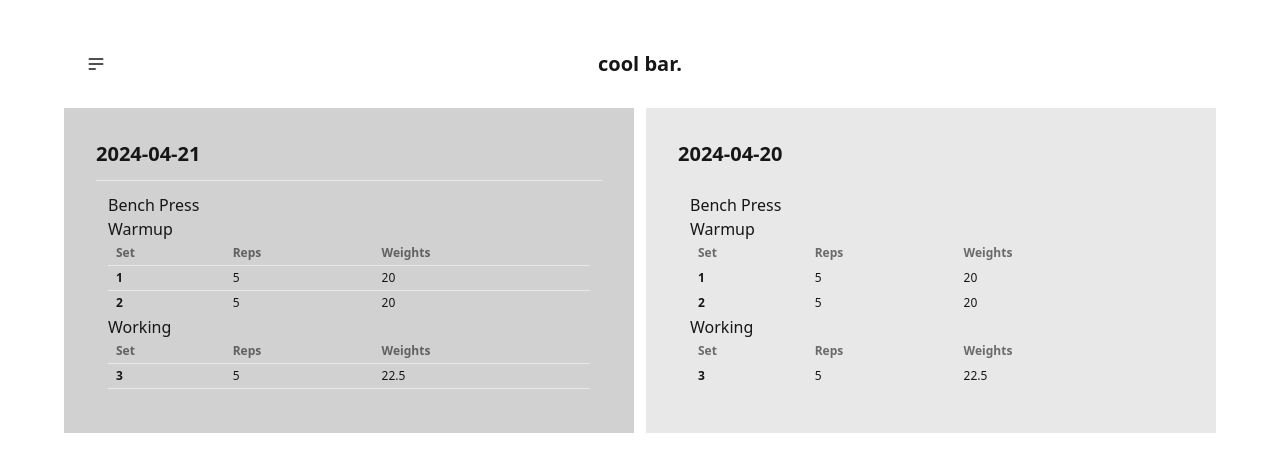
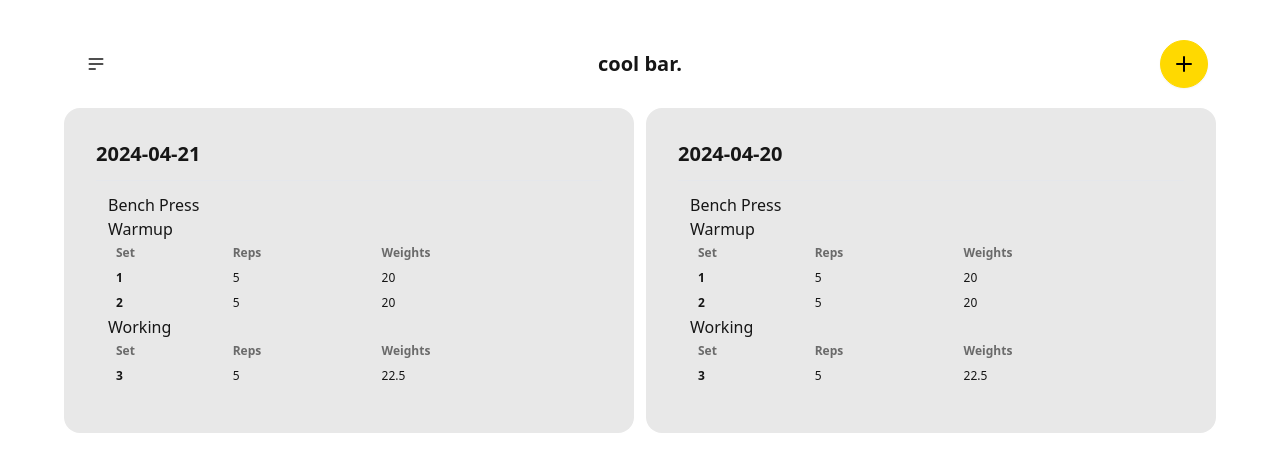
Before and after one commit to milsi/cool-bar, a Vue app: page /workouts in a window 1280 px wide. Shown: the top 472 px of the page. Built offline with nearby package versions, Linux system fonts and the light colour scheme.

Commit message:
ci: add a form to add a new workout

```diff
--- a/src/App.vue
+++ b/src/App.vue
@@ -1,5 +1,13 @@
 <script setup lang="ts">
-import { RouterLink, RouterView } from 'vue-router';
+import { RouterLink, RouterView, useRoute } from 'vue-router';
+import { computed } from 'vue';
+import IconAdd from '@/assets/icons/IconAdd.vue';
+import { useAddWorkoutStore } from '@/stores/showAddWorkout';
+
+const route = useRoute();
+const isWorkoutPage = computed(() => route.path === '/workouts');
+
+const addWorkoutStore = useAddWorkoutStore();
 </script>
 
 <template>
@@ -36,7 +44,15 @@ import { RouterLink, RouterView } from 'vue-router';
       <div class="navbar-center">
         <a class="btn btn-ghost text-xl" href="/">cool bar.</a>
       </div>
-      <div class="navbar-end"></div>
+      <div class="navbar-end">
+        <button
+          @click="addWorkoutStore.toggleShowAddWorkout"
+          class="btn btn-circle btn-primary"
+          v-if="isWorkoutPage"
+        >
+          <IconAdd />
+        </button>
+      </div>
     </div>
   </header>
   <RouterView />
--- /dev/null
+++ b/src/assets/icons/IconAdd.vue
@@ -0,0 +1,34 @@
+<template>
+  <!-- Uploaded to: SVG Repo, www.svgrepo.com, Generator: SVG Repo Mixer Tools -->
+  <svg class="h-6 w-6" viewBox="0 0 24 24" xmlns="http://www.w3.org/2000/svg">
+    <g id="Complete">
+      <g data-name="add" id="add-2">
+        <g>
+          <line
+            fill="none"
+            stroke="#000000"
+            stroke-linecap="round"
+            stroke-linejoin="round"
+            stroke-width="2"
+            x1="12"
+            x2="12"
+            y1="19"
+            y2="5"
+          />
+
+          <line
+            fill="none"
+            stroke="#000000"
+            stroke-linecap="round"
+            stroke-linejoin="round"
+            stroke-width="2"
+            x1="5"
+            x2="19"
+            y1="12"
+            y2="12"
+          />
+        </g>
+      </g>
+    </g>
+  </svg>
+</template>
--- /dev/null
+++ b/src/assets/icons/IconRemove.vue
@@ -0,0 +1,22 @@
+<template>
+  <!-- Uploaded to: SVG Repo, www.svgrepo.com, Generator: SVG Repo Mixer Tools -->
+  <svg class="h-6 w-6" viewBox="0 0 24 24" xmlns="http://www.w3.org/2000/svg">
+    <title />
+
+    <g id="Complete">
+      <g id="minus">
+        <line
+          fill="none"
+          stroke="#000000"
+          stroke-linecap="round"
+          stroke-linejoin="round"
+          stroke-width="2"
+          x1="4"
+          x2="20"
+          y1="12"
+          y2="12"
+        />
+      </g>
+    </g>
+  </svg>
+</template>
--- a/src/components/CardItem.vue
+++ b/src/components/CardItem.vue
@@ -1,7 +1,7 @@
 <template>
   <div
     id="info-card"
-    class="min-h-46 mx-auto my-3 grid min-w-full max-w-96 grid-cols-1 gap-y-3 divide-y bg-base-200 p-8"
+    class="min-h-46 card mx-auto my-3 grid min-w-full max-w-96 grid-cols-1 gap-y-3 divide-y bg-base-200 p-8"
   >
     <div>
       <h1 class="text-xl font-bold"><slot name="heading"></slot></h1>
--- a/src/stores/localStorage.ts
+++ b/src/stores/localStorage.ts
@@ -1,7 +1,7 @@
 import { defineStore } from 'pinia';
 import type { LocalStorage } from '@/types/LocalStorage';
 import type { User } from '@/types/User';
-import type { Routine, Exercise, WorkoutType, Workout } from '@/types/Routine';
+import type { WorkoutType, Workout } from '@/types/Routine';
 
 const STORE_NAME = 'cool-bar';
 const today = new Date();
@@ -13,12 +13,6 @@ const PLACEHOLDER_USER_INFO: User = {
   age: 30,
   sex: 'F',
   bodyWeight: 70,
-};
-
-const PLACEHOLDER_WORKOUT_SET_1: Workout = {
-  set: 1,
-  reps: 5,
-  weight: 20,
 };
 
 const PLACEHOLDER_WORKOUT_SET_2: Workout = {
--- /dev/null
+++ b/src/stores/showAddWorkout.ts
@@ -0,0 +1,22 @@
+// import the necessary modules
+import { defineStore } from 'pinia';
+
+export const useAddWorkoutStore = defineStore({
+  id: 'addWorkout',
+
+  state: () => ({
+    showAddWorkout: false,
+  }),
+
+  getters: {
+    state(state) {
+      return state.showAddWorkout;
+    },
+  },
+
+  actions: {
+    toggleShowAddWorkout() {
+      this.showAddWorkout = !this.showAddWorkout;
+    },
+  },
+});
--- /dev/null
+++ b/src/views/WorkoutsPage/AddWorkoutItem.vue
@@ -0,0 +1,121 @@
+<script setup lang="ts">
+import { ref } from 'vue';
+import Modal from '../../components/ModalItem.vue';
+import IconRemove from '@/assets/icons/IconRemove.vue';
+
+interface Row {
+  set: number;
+  reps: null | number;
+  weight: null | number;
+}
+
+const rowsWarmup = ref<Array<Row>>([{ set: 1, reps: null, weight: null }]);
+const rowsWorking = ref<Array<Row>>([{ set: 1, reps: null, weight: null }]);
+
+const addRow = (event: Event, type: string) => {
+  const rows = type === 'working' ? rowsWorking : rowsWarmup;
+  event.preventDefault();
+  const setOrder = rows.value[rows.value.length - 1].set + 1;
+  rows.value.push({ set: setOrder, reps: null, weight: null });
+};
+
+const removeRow = (index: number, type: string) => {
+  const rows = type === 'working' ? rowsWorking : rowsWarmup;
+
+  rows.value.splice(index, 1);
+  adjustSetNumbers(rows);
+};
+
+const adjustSetNumbers = (rows: typeof rowsWarmup | typeof rowsWorking) => {
+  for (let i = 0; i < rows.value.length; i++) {
+    rows.value[i].set = i + 1;
+  }
+};
+</script>
+
+<template>
+  <Modal>
+    <template #heading>Add a new workout</template>
+    <template #details>
+      <form class="m-8 grid grid-cols-3 place-content-center gap-4">
+        <select class="select select-bordered col-span-3 w-full max-w-xs">
+          <option disabled selected>Movement</option>
+          <option>Han Solo</option>
+          <option>Greedo</option>
+        </select>
+        <h3 class="col-span-3">Warmup</h3>
+        <div
+          v-for="(row, index) in rowsWarmup"
+          :key="index"
+          class="col-span-3 grid grid-cols-6 place-content-center gap-1"
+        >
+          <input
+            type="text"
+            v-model="row.set"
+            placeholder="Set"
+            class="input input-bordered col-span-1 w-full max-w-xs"
+            readonly
+          />
+          <input
+            type="text"
+            v-model="row.reps"
+            placeholder="Reps"
+            class="input input-bordered col-span-2 w-full max-w-xs"
+          />
+          <input
+            type="text"
+            v-model="row.weight"
+            placeholder="Weight"
+            class="input input-bordered col-span-2 w-full max-w-xs"
+          />
+          <button
+            v-if="rowsWarmup.length > 1"
+            @click.prevent="removeRow(index, 'warmup')"
+            class="btn btn-circle btn-outline btn-error col-span-1"
+          >
+            <IconRemove />
+          </button>
+        </div>
+        <button @click="(event) => addRow(event, 'warmup')" class="btn btn-primary col-span-3">
+          Add warmup row
+        </button>
+        <h3 class="col-span-3">Working</h3>
+        <div
+          v-for="(row, index) in rowsWorking"
+          :key="index"
+          class="col-span-3 grid grid-cols-6 place-content-center gap-1"
+        >
+          <input
+            type="text"
+            v-model="row.set"
+            placeholder="Set"
+            class="input input-bordered col-span-1 w-full max-w-xs"
+            readonly
+          />
+          <input
+            type="text"
+            v-model="row.reps"
+            placeholder="Reps"
+            class="input input-bordered col-span-2 w-full max-w-xs"
+          />
+          <input
+            type="text"
+            v-model="row.weight"
+            placeholder="Weight"
+            class="input input-bordered col-span-2 w-full max-w-xs"
+          />
+          <button
+            v-if="rowsWorking.length > 1"
+            @click.prevent="removeRow(index, 'working')"
+            class="btn btn-circle btn-outline btn-error col-span-1"
+          >
+            <IconRemove />
+          </button>
+        </div>
+        <button @click="(event) => addRow(event, 'working')" class="btn btn-primary col-span-3">
+          Add working row
+        </button>
+      </form>
+    </template>
+  </Modal>
+</template>
--- a/src/views/WorkoutsPage/WorkoutsListItem.vue
+++ b/src/views/WorkoutsPage/WorkoutsListItem.vue
@@ -1,26 +1,28 @@
 <script setup lang="ts">
 import Workout from './WorkoutItem.vue';
+import AddWorkout from './AddWorkoutItem.vue';
 import { storeToRefs } from 'pinia';
 import { useAppLocalStorageStore } from '@/stores/localStorage';
-import { ref } from 'vue';
+import { useAddWorkoutStore } from '@/stores/showAddWorkout';
+import { watch, ref } from 'vue';
 
 const AppLocalStore = useAppLocalStorageStore();
 const { appLocalStorage } = storeToRefs(AppLocalStore);
 const workouts = appLocalStorage.value.workouts;
 
-console.log(workouts);
+const ShowAddWorkoutStore = useAddWorkoutStore();
+const { showAddWorkout } = storeToRefs(ShowAddWorkoutStore);
+const showAddWorkoutModal = ref(false);
 
-// Get today's date
-let today: string = new Date().toISOString().split('T')[0];
+watch(showAddWorkout, () => {
+  showAddWorkoutModal.value = !showAddWorkoutModal.value;
+});
 </script>
 
 <template>
+  <AddWorkout v-if="showAddWorkoutModal"></AddWorkout>
   <div class="grid grid-cols-1 gap-x-3 md:grid-cols-2">
-    <Workout
-      v-for="(exercise, day) in workouts"
-      :key="day"
-      :class="{ 'bg-base-300': day === today }"
-    >
+    <Workout v-for="(exercise, day) in workouts" :key="day">
       <template #date>{{ day }}</template>
       <template #movements>
         <div v-for="(workoutTypes, movement) in exercise" :key="movement">
@@ -53,8 +55,3 @@ let today: string = new Date().toISOString().split('T')[0];
     </Workout>
   </div>
 </template>
-<style scoped>
-.today-focus {
-  background-color: oklch(var(--p));
-}
-</style>
```
Also changed, not shown: src/assets/add-svgrepo-com.svg (added), src/assets/minus-svgrepo-com.svg (added).
